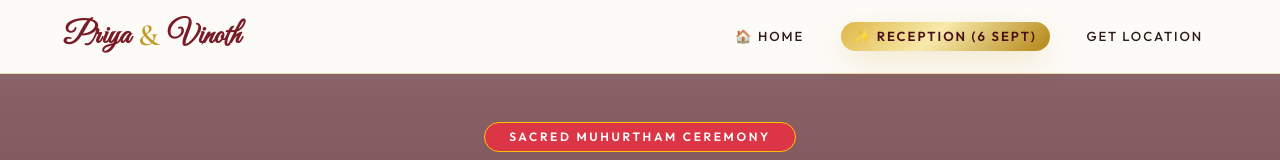
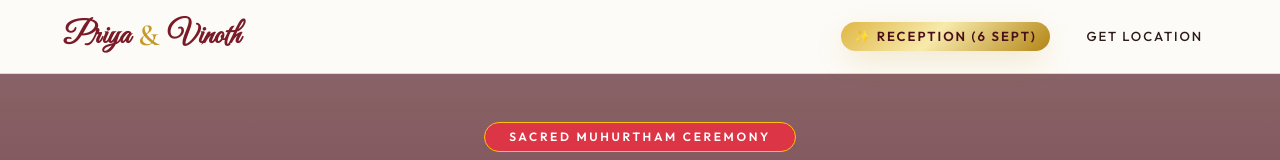
Before and after one commit to nexusgridlabs/Priya-Vinoth-Invitation, a plain HTML site: page marriage.html in a window 1280 px wide. Shown: the top 160 px of the page. Drawn offline with nearby package versions, Linux system fonts and the light colour scheme.

Commit message:
Update 5.1

```diff
--- a/marriage.html
+++ b/marriage.html
@@ -30,7 +30,7 @@
       Priya <span class="amp">&amp;</span> Vinoth
     </a>
     <ul class="nav-links">
-      <li><a href="index.html" class="nav-link-item">🏠 Home</a></li>
+      <!-- <li><a href="index.html" class="nav-link-item">🏠 Home</a></li> -->
       <li><a href="index.html#reception-section" class="nav-link-item nav-badge-reception">✨ Reception (6 Sept)</a></li>
       <li><a href="https://maps.google.com/?q=Kadambur+Mariamman+Mandapam+Madipakkam+Chennai" target="_blank" rel="noopener noreferrer" class="nav-link-item">Get Location</a></li>
     </ul>
```
Also changed, not shown: reception.html (added).
